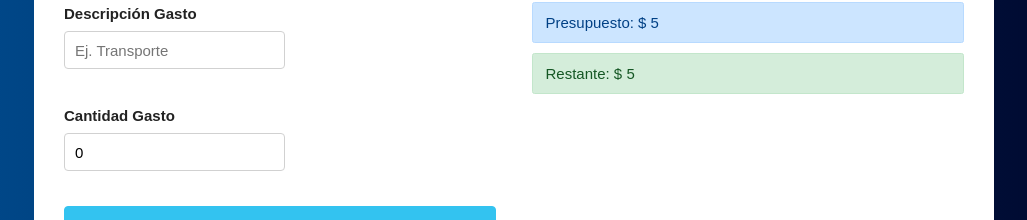
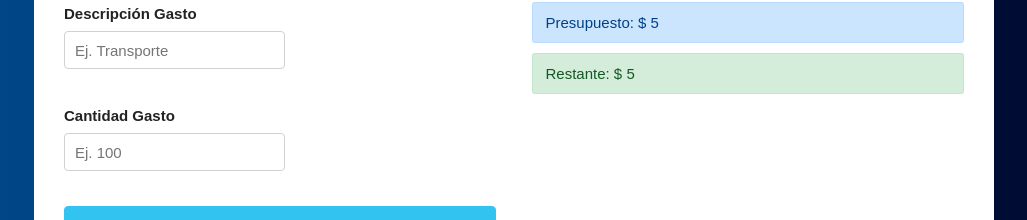
Before and after one commit to TeresaC21/Pay-fam, a React (Create React App) app: page / in a window 1280 px wide. Both pictures are taken after typing "5" into the empty fields and a click on the input "Definir Presupuesto". Shown: the part 173-393 px from the top of the page, without its empty margins (126-1153 px from the left). Built offline with nearby package versions, Linux system fonts and the light colour scheme.

Commit message:
Adding documentation for all components

```diff
--- a/src/components/BudgetaryControl.js
+++ b/src/components/BudgetaryControl.js
@@ -1,4 +1,5 @@
 import React, { Fragment } from 'react';
+import PropTypes from 'prop-types';
 import { reviewBudget } from '../helpers';
 
 const BudgetaryControl = ({ budget, rest }) => {
@@ -13,7 +14,10 @@ const BudgetaryControl = ({ budget, rest }) => {
         </Fragment>
     );
 }
-
+BudgetaryControl.propTypes = {
+    budget: PropTypes.number.isRequired,
+    rest: PropTypes.number.isRequired
+}
 export default BudgetaryControl;
 
 
--- a/src/components/Error.js
+++ b/src/components/Error.js
@@ -1,8 +1,11 @@
 import React from 'react';
+import PropTypes from 'prop-types';
 
-const Error = ({ menssage }) => (
-    <p className="alert alert-danger error"> {menssage} </p>
+const Error = ({ message }) => (
+    <p className="alert alert-danger error"> {message} </p>
 )
-
+Error.propTypes = {
+    message: PropTypes.string.isRequired
+}
 
 export default Error;
--- a/src/components/Expense.js
+++ b/src/components/Expense.js
@@ -1,4 +1,5 @@
 import React from 'react';
+import PropTypes from 'prop-types';
 
 const Expense = ({ expense }) => (
     <li className="expense">
@@ -9,5 +10,8 @@ const Expense = ({ expense }) => (
         </p>
     </li>
 )
+Expense.propTypes = {
+    expense: PropTypes.object.isRequired
+}
 
 export default Expense;
--- a/src/components/Form.js
+++ b/src/components/Form.js
@@ -1,4 +1,5 @@
 import React, { useState } from 'react';
+import PropTypes from 'prop-types';
 
 // Components
 import Error from './Error';
@@ -9,7 +10,7 @@ import shortid from 'shortid';
 const Form = ({ setExpense, setCreateExpense }) => {
 
     const [descriptionInput, setDescriptionInput] = useState('');
-    const [quantityInput, setQuantityInput] = useState(0);
+    const [quantityInput, setQuantityInput] = useState("");
     const [error, setError] = useState(false);
 
     // When the user add a spend
@@ -37,7 +38,7 @@ const Form = ({ setExpense, setCreateExpense }) => {
 
         // Reset the form inputs
         setDescriptionInput('');
-        setQuantityInput(0);
+        setQuantityInput("");
 
     }
 
@@ -47,7 +48,7 @@ const Form = ({ setExpense, setCreateExpense }) => {
         >
             <h2>Agrega tus gastos aquí</h2>
 
-            {error ? <Error menssage="Ambos Campos Son Obligatorios ó Presupuesto Incorrecto" /> : null}
+            {error ? <Error message="Ambos Campos Son Obligatorios ó Presupuesto Incorrecto" /> : null}
 
             <div className="field">
                 <label>Descripción Gasto</label>
@@ -64,7 +65,7 @@ const Form = ({ setExpense, setCreateExpense }) => {
                 <input
                     type="number"
                     className="u-fll-width"
-                    placeholder="Ej. 300"
+                    placeholder="Ej. 100"
                     value={quantityInput}
                     onChange={e => setQuantityInput(parseInt(e.target.value, 10))}
                 />
@@ -78,5 +79,9 @@ const Form = ({ setExpense, setCreateExpense }) => {
         </form>
     );
 }
+Form.propTypes = {
+    setExpense: PropTypes.func.isRequired,
+    setCreateExpense: PropTypes.func.isRequired,
+}
 
 export default Form;
--- a/src/components/List.js
+++ b/src/components/List.js
@@ -1,4 +1,5 @@
 import React from 'react';
+import PropTypes from 'prop-types';
 
 // Component
 import Expense from './Expense';
@@ -15,5 +16,9 @@ const List = ({ expenses }) => (
     </div>
 );
 
+List.propTypes = {
+    expenses: PropTypes.array.isRequired
+}
+
 
 export default List;
--- a/src/components/Question.js
+++ b/src/components/Question.js
@@ -1,4 +1,5 @@
 import React, { Fragment, useState } from 'react';
+import PropTypes from 'prop-types';
 
 // Components
 import Error from './Error';
@@ -31,14 +32,14 @@ const Question = ({ setBudget, setRest, setShowQuestion }) => {
     return (
         <Fragment>
             <h2>Coloca tu presupuesto</h2>
-            {error ? <Error menssage="El Presupuesto es Incorrecto" /> : null}
+            {error ? <Error message="El Presupuesto es Incorrecto" /> : null}
             <form
                 onSubmit={addBudget}
             >
                 <input
                     type="number"
                     className="u-full-width"
-                    placeholder="Coloca tu presupuesto"
+                    placeholder="Coloca tu presupuesto Ej. $200"
                     onChange={defineBudget}
                 />
                 <input
@@ -48,7 +49,14 @@ const Question = ({ setBudget, setRest, setShowQuestion }) => {
                 />
             </form>
         </Fragment>
+
     );
 }
 
+Question.propTypes = {
+    setBudget: PropTypes.func.isRequired,
+    setRest: PropTypes.func.isRequired,
+    setShowQuestion: PropTypes.func.isRequired
+}
+
 export default Question;
```
Also changed, not shown: src/App.js (+9 -8 lines).
